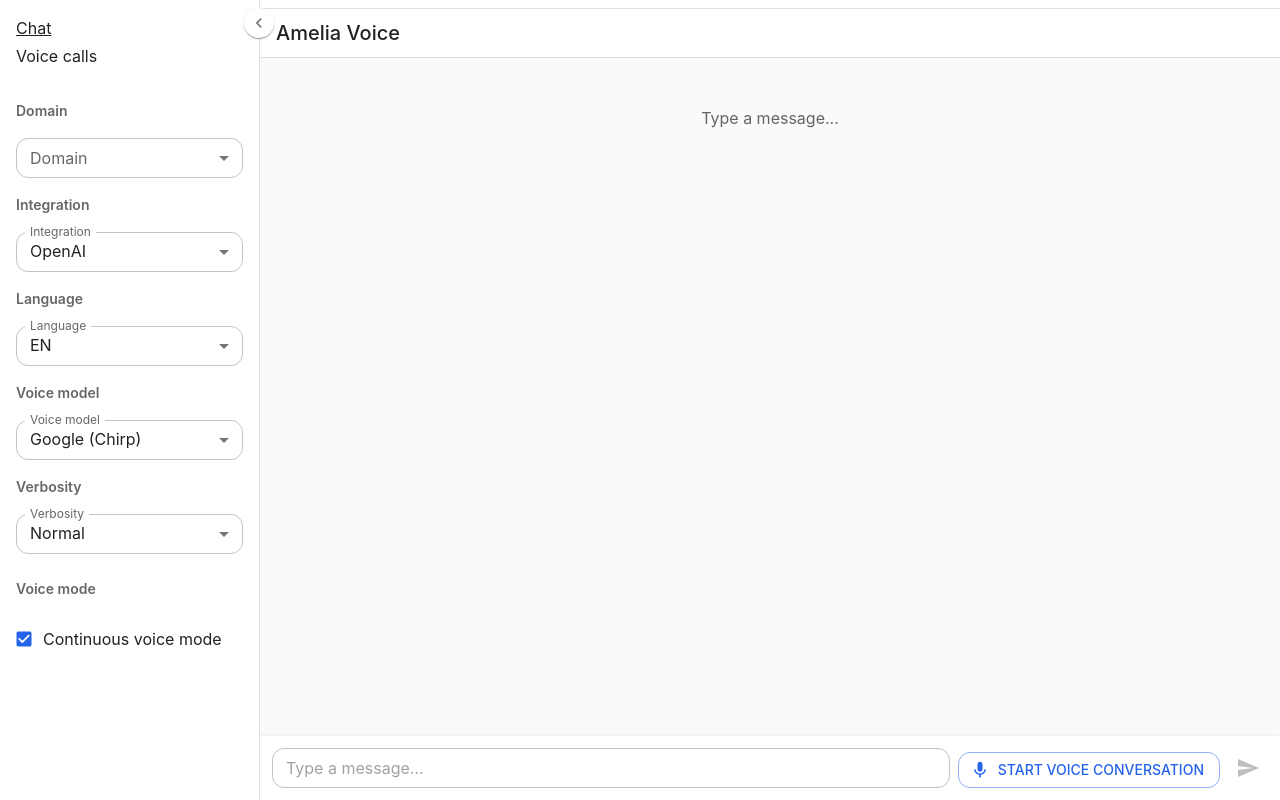
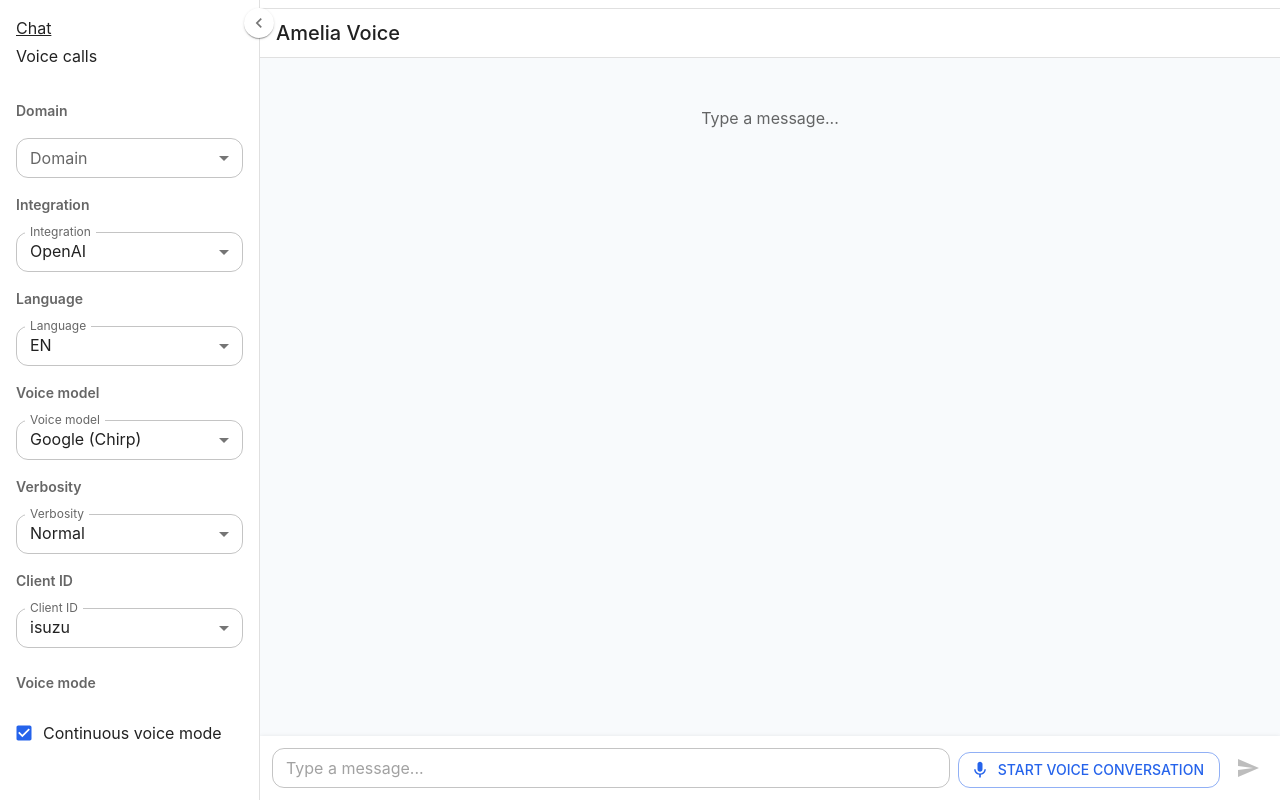
Before and after one commit to greigbl/ameliavoice, a React (Vite) app in the folder frontend/: page / in a window 1280 px wide. Built offline with nearby package versions, Linux system fonts and the light colour scheme.

Commit message:
Can now pass client_id to the ChatRequest (passthru)

```diff
--- a/frontend/src/api/client.ts
+++ b/frontend/src/api/client.ts
@@ -61,19 +61,22 @@ export async function chat(
   messages: ChatMessage[],
   integration: string,
   language: string = 'en',
-  verbosity?: 'brief' | 'normal' | 'detailed'
+  verbosity?: 'brief' | 'normal' | 'detailed',
+  clientId?: string
 ): Promise<ChatResponse> {
   const body: {
     messages: { role: string; content: string }[]
     integration: string
     language: string
     verbosity?: string
+    client_id?: string
   } = {
     messages: messages.map((m) => ({ role: m.role, content: m.content })),
     integration,
     language: language === 'JA' ? 'ja' : 'en',
   }
   if (verbosity != null) body.verbosity = verbosity
+  if (clientId != null) body.client_id = clientId
   const { data } = await api.post<ChatResponse>('/chat', body)
   return data
 }
--- a/frontend/src/components/ChatArea.tsx
+++ b/frontend/src/components/ChatArea.tsx
@@ -18,7 +18,7 @@ import { useSettings } from '../state/settings'
 export function ChatArea() {
   const { t } = useTranslation()
   const { messages, addMessage } = useChat()
-  const { integration, language, verbosity } = useSettings()
+  const { integration, language, verbosity, clientId } = useSettings()
   const {
     isListening,
     isProcessing,
@@ -44,7 +44,7 @@ export function ChatArea() {
       { role: 'user', content: text },
     ]
     try {
-      const res = await chat(newMessages, integration, language, verbosity)
+      const res = await chat(newMessages, integration, language, verbosity, clientId)
       addMessage({ role: 'assistant', content: res.message.content })
     } catch (e) {
       addMessage({
--- a/frontend/src/components/Sidebar.tsx
+++ b/frontend/src/components/Sidebar.tsx
@@ -9,7 +9,7 @@ import Select from '@mui/material/Select'
 import Typography from '@mui/material/Typography'
 import Link from '@mui/material/Link'
 import { Link as RouterLink, useLocation } from 'react-router-dom'
-import { useSettings, type Integration, type LanguageOption, type VoiceModelOption, type VerbosityOption } from '../state/settings'
+import { useSettings, type ClientIdOption, type Integration, type LanguageOption, type VoiceModelOption, type VerbosityOption } from '../state/settings'
 
 const SIDEBAR_WIDTH = 260
 
@@ -22,12 +22,14 @@ export function Sidebar() {
     language,
     voiceModel,
     verbosity,
+    clientId,
     continuousVoiceMode,
     setDomain,
     setIntegration,
     setLanguage,
     setVoiceModel,
     setVerbosity,
+    setClientId,
     setContinuousVoiceMode,
   } = useSettings()
 
@@ -135,6 +137,23 @@ export function Sidebar() {
         </Select>
       </FormControl>
 
+      <Typography variant="subtitle2" color="text.secondary" sx={{ fontWeight: 600 }}>
+        Client ID
+      </Typography>
+      <FormControl size="small" fullWidth>
+        <InputLabel id="client-id-label">Client ID</InputLabel>
+        <Select
+          labelId="client-id-label"
+          label="Client ID"
+          value={clientId}
+          onChange={(e) => setClientId(e.target.value as ClientIdOption)}
+        >
+          <MenuItem value="isuzu">isuzu</MenuItem>
+          <MenuItem value="monterey">monterey</MenuItem>
+          <MenuItem value="maejima">maejima</MenuItem>
+        </Select>
+      </FormControl>
+
       <Typography variant="subtitle2" color="text.secondary" sx={{ fontWeight: 600, mt: 1 }}>
         {t('voiceMode')}
       </Typography>
--- a/frontend/src/hooks/useVoiceConversation.ts
+++ b/frontend/src/hooks/useVoiceConversation.ts
@@ -28,7 +28,7 @@ export function useVoiceConversation() {
   const [isListening, setIsListening] = useState(false)
   const [isProcessing, setIsProcessing] = useState(false)
   const [error, setError] = useState<string | null>(null)
-  const { language, integration, voiceModel, verbosity, continuousVoiceMode } = useSettings()
+  const { language, integration, voiceModel, verbosity, continuousVoiceMode, clientId } = useSettings()
   const { messages, addMessage } = useChat()
 
   useEffect(() => {
@@ -253,7 +253,7 @@ export function useVoiceConversation() {
       const tLlm0 = performance.now()
       //Put a call to Fred's backend here.
 
-      const chatRes = await chat(newMessages, integration, language, verbosity)
+      const chatRes = await chat(newMessages, integration, language, verbosity, clientId)
       //BUt still need to handle object differences; request in / response out.
 
       const llm_ms = Math.round(performance.now() - tLlm0)
@@ -308,6 +308,7 @@ export function useVoiceConversation() {
     integration,
     language,
     verbosity,
+    clientId,
     languageCode,
     asrModel,
     addMessage,
--- a/frontend/src/state/settings.ts
+++ b/frontend/src/state/settings.ts
@@ -6,6 +6,7 @@ export type Integration = 'openai' | 'amelia'
 export type LanguageOption = 'EN' | 'JA'
 export type VoiceModelOption = 'google' | 'whisper'
 export type VerbosityOption = 'brief' | 'normal' | 'detailed'
+export type ClientIdOption = 'isuzu' | 'monterey' | 'maejima'
 
 interface SettingsState {
   domain: string
@@ -13,12 +14,14 @@ interface SettingsState {
   language: LanguageOption
   voiceModel: VoiceModelOption
   verbosity: VerbosityOption
+  clientId: ClientIdOption
   continuousVoiceMode: boolean
   setDomain: (v: string) => void
   setIntegration: (v: Integration) => void
   setLanguage: (v: LanguageOption) => void
   setVoiceModel: (v: VoiceModelOption) => void
   setVerbosity: (v: VerbosityOption) => void
+  setClientId: (v: ClientIdOption) => void
   setContinuousVoiceMode: (v: boolean) => void
 }
 
@@ -32,6 +35,7 @@ export const useSettings = create<SettingsState>()(
       language: 'EN',
       voiceModel: 'google',
       verbosity: 'normal',
+      clientId: 'isuzu',
       continuousVoiceMode: true,
       setDomain: (v) => set({ domain: v }),
       setIntegration: (v) => set({ integration: v }),
@@ -41,6 +45,7 @@ export const useSettings = create<SettingsState>()(
       },
       setVoiceModel: (v) => set({ voiceModel: v }),
       setVerbosity: (v) => set({ verbosity: v }),
+      setClientId: (v) => set({ clientId: v }),
       setContinuousVoiceMode: (v) => set({ continuousVoiceMode: v }),
     }),
     {
@@ -51,6 +56,7 @@ export const useSettings = create<SettingsState>()(
         language: state.language,
         voiceModel: state.voiceModel,
         verbosity: state.verbosity,
+        clientId: state.clientId,
         continuousVoiceMode: state.continuousVoiceMode,
       }),
       onRehydrateStorage: () => (state, err) => {
```
Also changed, not shown: 1 other file (tests, documents, lock files or other folders).
